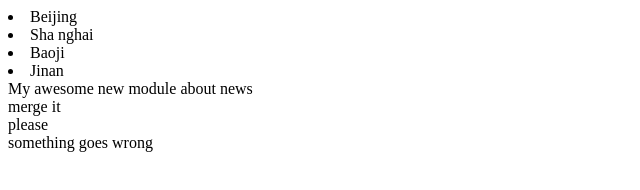
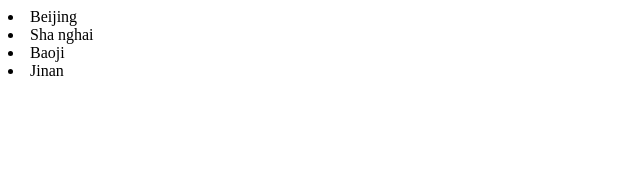
Before and after one commit to huiqiqi/newGitest, a plain HTML site: page index.html in a window 1280 px wide. Shown: the whole page, without its empty margins (0-640 px from the left). Drawn offline with Linux system fonts and the light colour scheme.

Commit message:
many delete

```diff
--- a/index.html
+++ b/index.html
@@ -17,14 +17,6 @@
         </ui>
       </div>
     </module-one>
-    <module-two>
-      <div>My awesome new module about news</div>
-    </module-two>
-    <module-three>
-        <div>merge it</div>
-        <div>please</div>
-        <div>something goes wrong</div>
-        </module-three>
 
   </body>
 </html>
```
